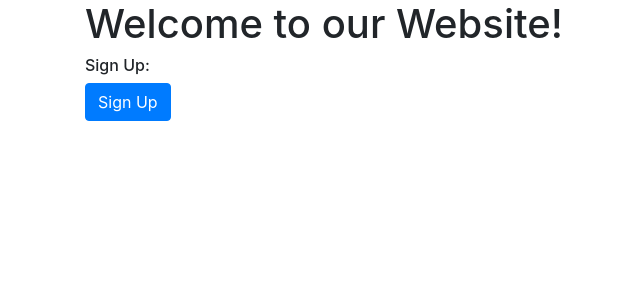
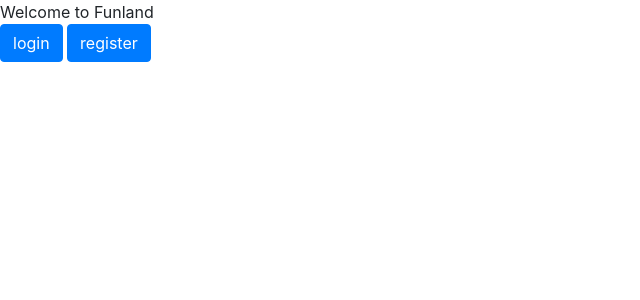
Before and after one commit to FinOloughlin/CITS3403assignment, a Flask app: page / in a window 1280 px wide. Shown: the top 300 px of the page, without its empty margins (0-640 px from the left). Run offline with Flask 3, Linux system fonts and the light colour scheme.

Commit message:
CSS functionality main page
Fixed links to ../
added containers for CSS functionality
added another button for login, changed 'sign up' to register

```diff
--- a/app/templates/home.html
+++ b/app/templates/home.html
@@ -2,19 +2,18 @@
 <html>
     <head>
         <link rel="stylesheet" href="https://cdn.jsdelivr.net/npm/bootstrap@4.4.1/dist/css/bootstrap.min.css" integrity="sha384-Vkoo8x4CGsO3+Hhxv8T/Q5PaXtkKtu6ug5TOeNV6gBiFeWPGFN9MuhOf23Q9Ifjh" crossorigin="anonymous">
-        <link rel="stylesheet" href="/static/home.css">
-        <script src="/static/home.js"></script>
+        <link rel="stylesheet" href="../static/home.css">
+        <script src="../static/home.js"></script>
     </head>
 
     <body>
-        <div class="container">
-            <h1 id="header">Welcome to our Website!</h1>
-            <div id="sign up">
-                <h6>Sign Up:</h6>
-                <button class=" btn btn-primary" onclick="location.href='{{ url_for('signup') }}'">Sign Up</button>
+        <div class="header">
+            <div class="welcome-message">Welcome to Funland</div>
+            <div class="button-container">
+              <button class=" btn btn-primary" onclick="location.href='{{ url_for('login') }}'">login</button>
+              <button class=" btn btn-primary" onclick="location.href='{{ url_for('register') }}'">register</button>
             </div>
         </div>
-
     </body>
 
 </html>
```
